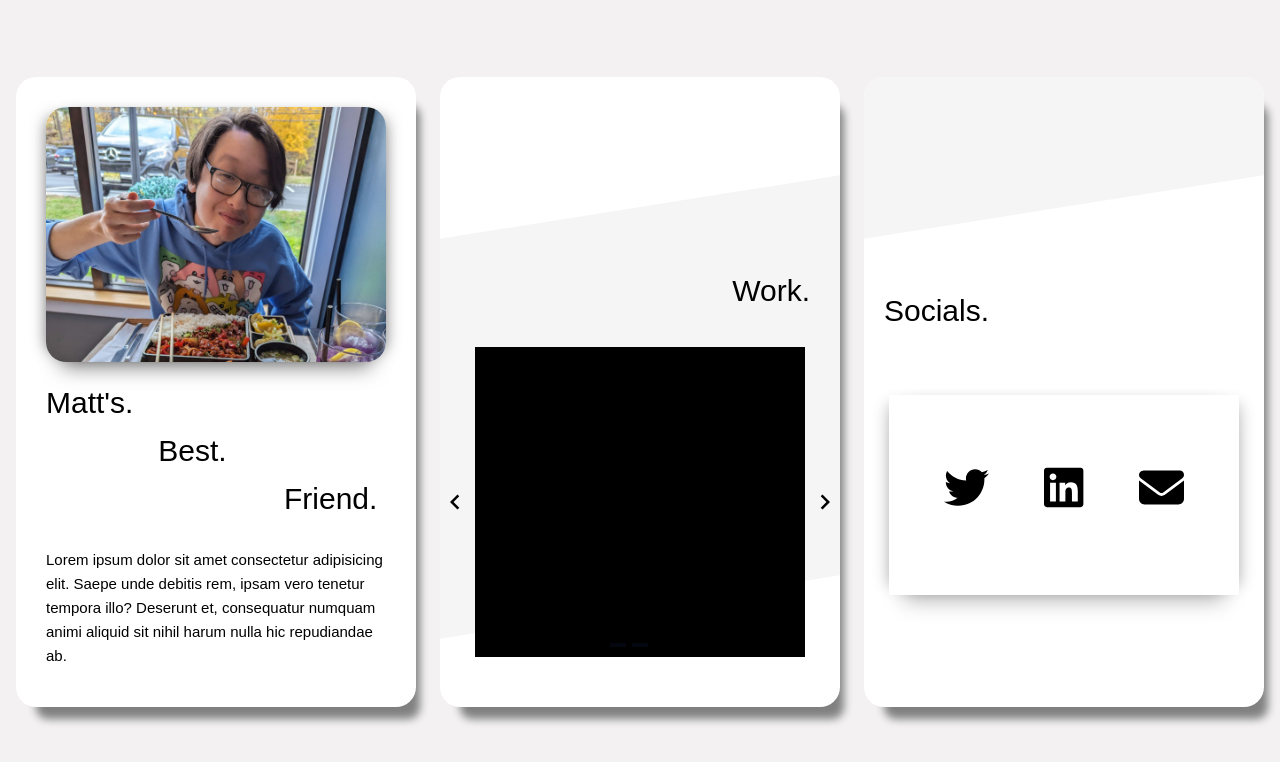
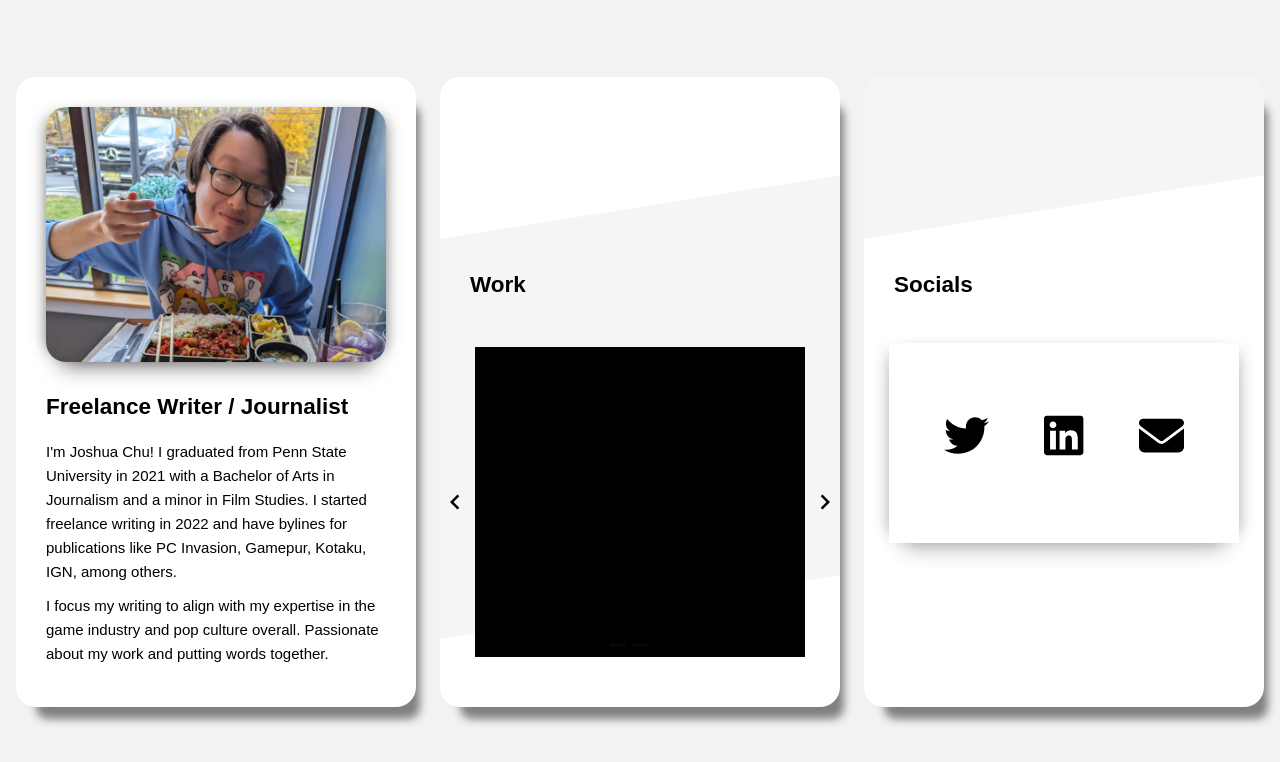
Before and after one commit to changary1994/joshua-portfolio, a Vue app: page / in a window 1280 px wide. Shown: the top 762 px of the page. Built offline with nearby package versions, Linux system fonts and the light colour scheme; a web font is replaced by a local one.

Commit message:
add bio, add about title

```diff
--- a/src/assets/main.css
+++ b/src/assets/main.css
@@ -3,3 +3,7 @@
 body {
   font-family: 'Helvetica-Nue', sans-serif;
 }
+
+h2 {
+  font-weight: 600 !important;
+}
--- a/src/cards/AboutCard.vue
+++ b/src/cards/AboutCard.vue
@@ -2,15 +2,20 @@
   <div class="about">
     <img src="src\assets\images\josh_portfolio.jpg" class="profile-picture" />
     <div class="card-title-wrapper">
-      <h1 class="card-title">Matt's.</h1>
-      <h1 class="card-title title-2">Best.</h1>
-      <h1 class="card-title title-3">Friend.</h1>
+      <h2 class="card-title">Freelance Writer / Journalist</h2>
+      <!-- <h1 class="card-title title-2">Journalist</h1> -->
     </div>
-    <p class="card-body">
-      Lorem ipsum dolor sit amet consectetur adipisicing elit. Saepe unde debitis rem, ipsam vero
-      tenetur tempora illo? Deserunt et, consequatur numquam animi aliquid sit nihil harum nulla hic
-      repudiandae ab.
-    </p>
+    <div class="card-body">
+      <p class="paragraph-1">
+        I'm Joshua Chu! I graduated from Penn State University in 2021 with a Bachelor of Arts in
+        Journalism and a minor in Film Studies. I started freelance writing in 2022 and have bylines
+        for publications like PC Invasion, Gamepur, Kotaku, IGN, among others.
+      </p>
+      <p class="paragraph-2">
+        I focus my writing to align with my expertise in the game industry and pop culture overall.
+        Passionate about my work and putting words together.
+      </p>
+    </div>
   </div>
 </template>
 
@@ -30,24 +35,18 @@
 }
 
 .card-title-wrapper {
-  margin-top: 10px;
+  margin-top: 20px;
 }
 .card-title {
-  font-weight: 500 !important;
-  width: 100px;
-}
-
-.title-2 {
-  position: relative;
-  left: 33%;
-}
-
-.title-3 {
-  position: relative;
-  left: 70%;
+  font-weight: 600 !important;
+  width: auto;
 }
 
 .card-body {
-  margin-top: 25px;
+  margin-top: 15px;
+}
+
+.paragraph-2 {
+  margin-top: 10px;
 }
 </style>
--- a/src/cards/ContactCard.vue
+++ b/src/cards/ContactCard.vue
@@ -2,7 +2,9 @@
   <div class="contact-container-header">
     <div class="diagonal-box"></div>
   </div>
-  <h1 class="card-title">Socials.</h1>
+  <div class="card-title-wrapper">
+    <h2 class="card-title">Socials</h2>
+  </div>
   <div class="card-body">
     <div class="button-wrapper">
       <font-awesome-icon
@@ -87,7 +89,8 @@ const handleUnhover = (val: string) => {
 }
 
 .card-title {
-  padding: 20px;
+  /* padding: 20px; */
+  margin-left: 30px;
   margin-top: 10px;
 }
 
--- a/src/cards/GalleryCard.vue
+++ b/src/cards/GalleryCard.vue
@@ -1,7 +1,9 @@
 <template>
   <div class="about diagonal-box">
     <div class="content">
-      <h1 class="card-title">Work.</h1>
+      <div class="card-title-wrapper">
+        <h2 class="card-title">Work</h2>
+      </div>
       <div class="card-body"><CarouselComponent></CarouselComponent></div>
     </div>
   </div>
@@ -28,7 +30,8 @@ import CarouselComponent from '@/components/CarouselComponent.vue'
 .card-title {
   position: absolute;
   top: 60px;
-  right: 30px;
+  left: 30px;
+  /*  right: 30px; */
 }
 
 .card-body {
```
